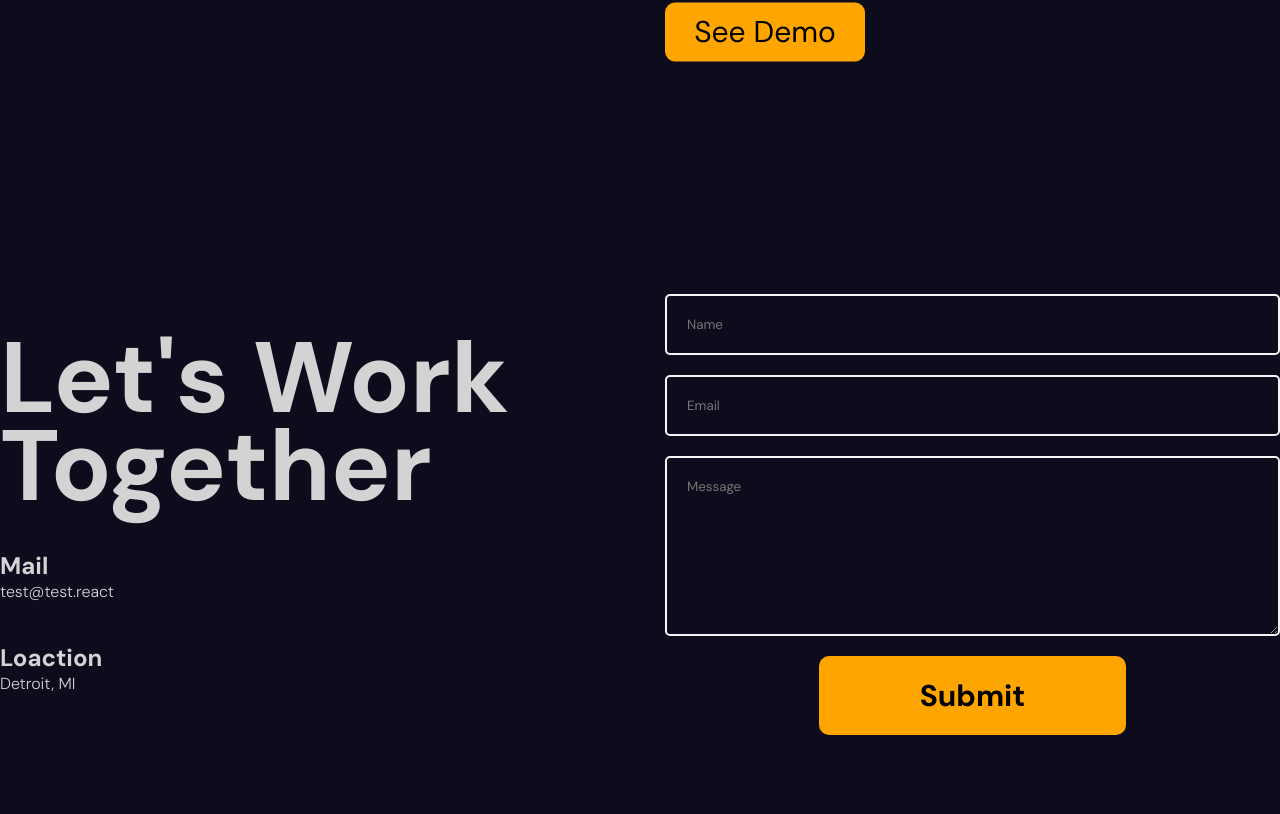
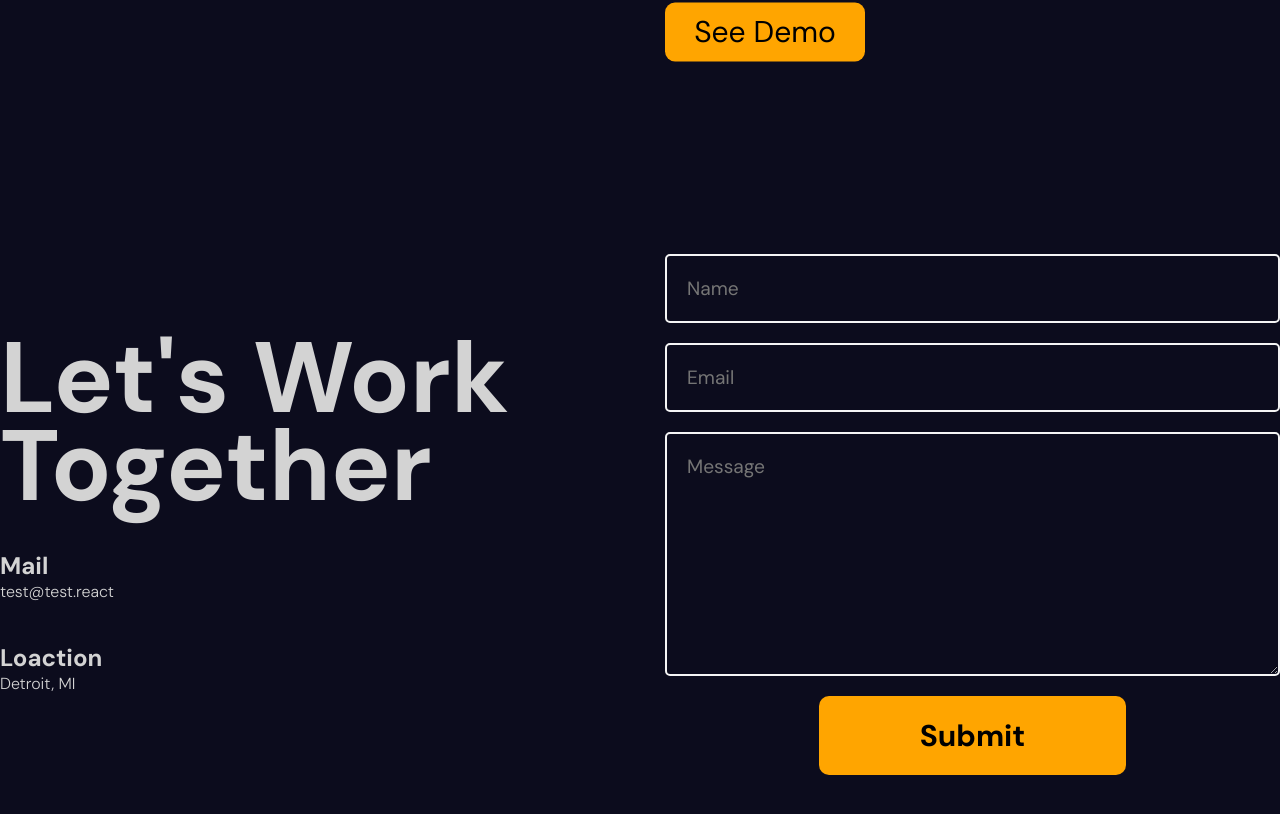
Before and after one commit to Dregon42/React-Portfolio3.0, a React (Vite) app: page / in a window 1280 px wide. Shown: the part 5637-6451 px from the top of the page. Built offline with nearby package versions, Linux system fonts and the light colour scheme.

Commit message:
added Email.js

```diff
--- a/package.json
+++ b/package.json
@@ -10,6 +10,7 @@
     "preview": "vite preview"
   },
   "dependencies": {
+    "@emailjs/browser": "^3.11.0",
     "framer-motion": "^10.16.4",
     "react": "18.2.0",
     "react-dom": "18.2.0",
--- a/src/component/contact/Contact.jsx
+++ b/src/component/contact/Contact.jsx
@@ -1,7 +1,7 @@
 import './contact.scss';
 import { motion,useInView } from 'framer-motion';
-import EmailSvg from '../../assets/email-envelope-letter-message-fast-svgrepo-com.svg';
-import { useRef } from 'react';
+import { useRef, useState } from 'react';
+import emailjs from '@emailjs/browser';
 
 const variants = {
     initial: {
@@ -21,6 +21,20 @@ const variants = {
 
 export default function Contact() {
     const ref = useRef();
+    const form = useRef();
+    const [error, setError] = useState(false);
+    const [success, setSuccess] = useState(false)
+
+    const sendEmail = (e) => {
+        e.preventDefault();
+
+        emailjs.sendForm('service_ejwwrbd', 'template_9swr0lf', form.current, 'Y6-sy7D2sxFYV3Q_q')
+        .then((result) => {
+            setSuccess(true);
+        }, (error) => {
+            setError(true)
+        });
+    };
 
     const isInView = useInView(ref, {margin:'-100px'})
 
@@ -58,16 +72,20 @@ export default function Contact() {
                 </svg>
             </motion.div>
             <motion.form
+                ref={form}
+                onSubmit={sendEmail}
                 initial={{opacity: 0}}
                 whileInView={{opacity: 1}}
                 transition={{
                     delay: 4,
                     duration: 1,
                 }}>
-                <input type="text" required placeholder='Name' />
-                <input type="email" required placeholder='Email' />
-                <textarea rows={8} placeholder='Message' />
+                <input type="text" required placeholder='Name' name='name'/>
+                <input type="email" required placeholder='Email' name='email'/>
+                <textarea rows={8} placeholder='Message' name='message' />
                 <button>Submit</button>
+                {error === true && "Error"}
+                {success === true && "Success"}
             </motion.form>
         </div>
     </motion.div>
--- a/src/component/contact/contact.scss
+++ b/src/component/contact/contact.scss
@@ -30,11 +30,8 @@
             stroke: orange;
             position: absolute;
             margin: auto;
+            z-index: -1;
 
-            svg {
-
-
-            }
         }
 
         form {
@@ -49,6 +46,7 @@
                 border: 2px solid whitesmoke;
                 border-radius: 5px;
                 color: whitesmoke;
+                font-size: larger;
             }
 
             button {
```
Also changed, not shown: src/assets/email-envelope-letter-message-fast-svgrepo-com.svg (deleted), 1 other file (tests, documents, lock files or other folders).
